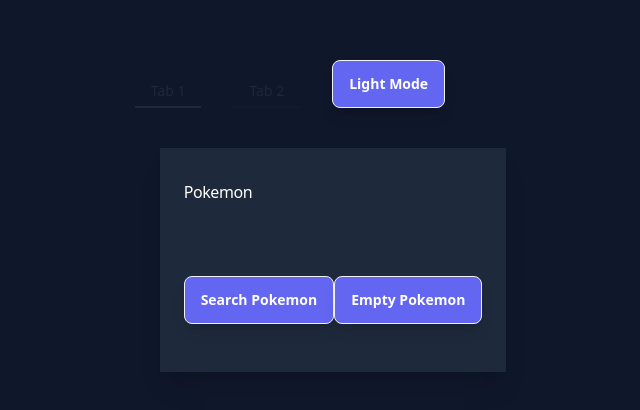
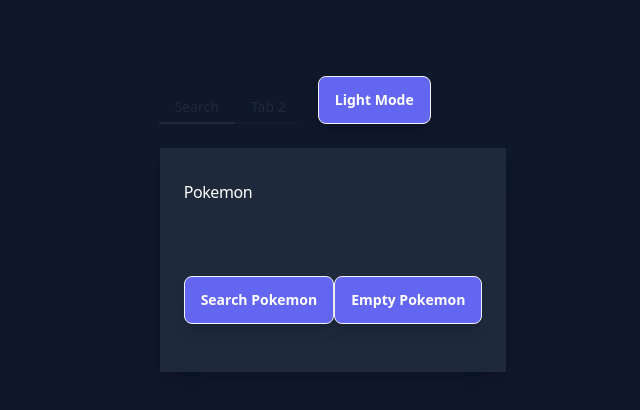
Before and after one commit to munyey1/InfoMon, a Vue app: page / in a window 1280 px wide. Shown: the part 176-586 px from the top of the page, without its empty margins (307-947 px from the left). Built offline with nearby package versions, Linux system fonts and the light colour scheme.

Commit message:
fix tab whitetext

```diff
--- a/src/App.vue
+++ b/src/App.vue
@@ -32,11 +32,11 @@
           type="radio"
           name="my_tabs_1"
           role="tab"
-          class="tab mx-4 leading-none"
-          aria-label="Tab 1"
+          class="tab whitespace-nowrap ml-10"
+          aria-label="Search"
           checked="checked"
         />
-        <div role="tabpanel" class="tab-content p-10">
+        <div role="tabpanel" class="tab-content px-10 py-6">
           <Test :isDarkMode="isDarkMode" />
         </div>
 
@@ -44,7 +44,7 @@
           type="radio"
           name="my_tabs_1"
           role="tab"
-          class="tab mx-4"
+          class="tab whitespace-nowrap"
           aria-label="Tab 2"
         />
         <div role="tabpanel" class="tab-content p-10">
@@ -52,7 +52,7 @@
 
         <button
           @click="toggleDarkMode"
-          class="btn mt-6 bg-indigo-500 text-white mx-4 shadow-lg"
+          class="btn mt-6 bg-indigo-500 text-white mx-4 shadow-lg whitespace-nowrap"
         >
           {{ isDarkMode ? "Light Mode" : "Dark Mode" }}
         </button>
```
